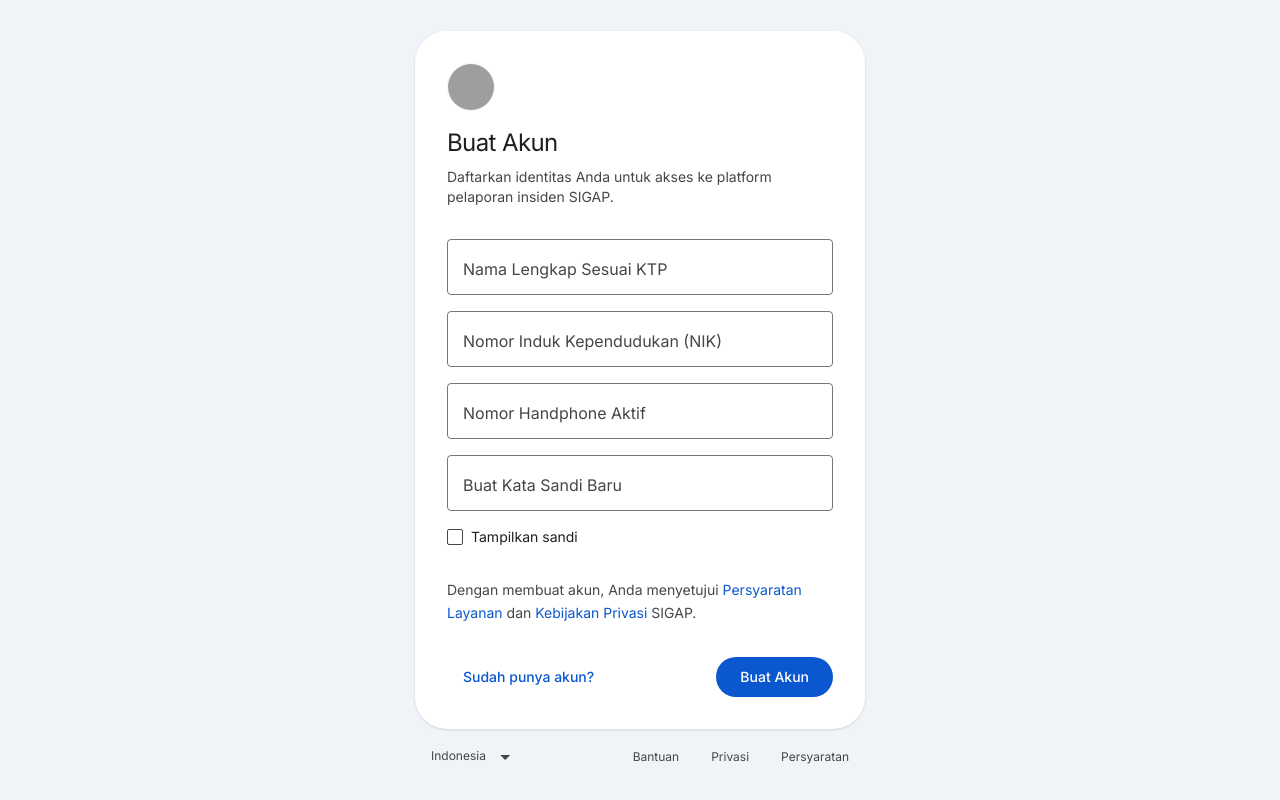
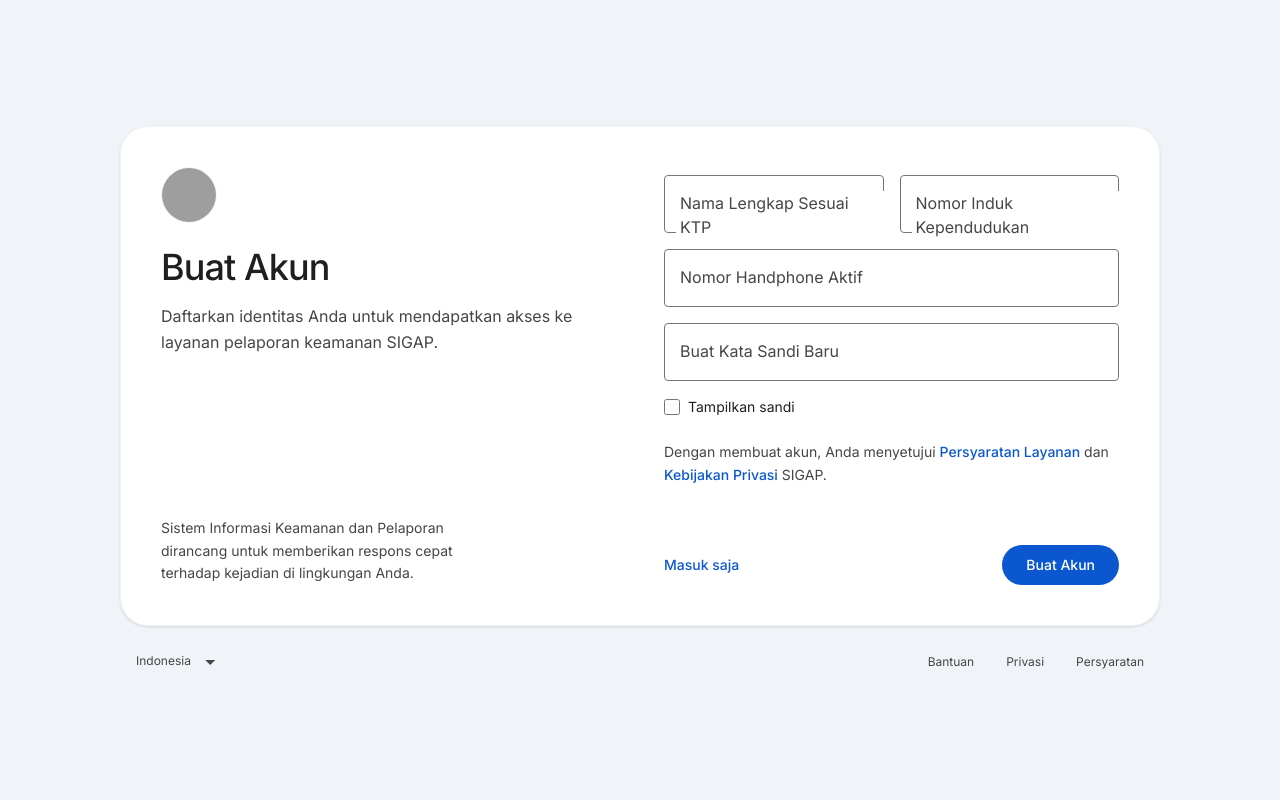
Before and after one commit to asraufmustamin/sigap-web, a Next.js app: page /warga/register in a window 1280 px wide. Built offline with nearby package versions, Linux system fonts and the light colour scheme; grey boxes are pictures that could not be loaded.

Commit message:
style: apply google two-column wide landscape layout to register page

```diff
--- a/src/app/warga/register/page.tsx
+++ b/src/app/warga/register/page.tsx
@@ -57,76 +57,94 @@
   };
 
   return (
-    <div className="flex-1 bg-[#f0f4f9] min-h-screen flex flex-col justify-center items-center p-4 font-body-md">
+    <div className="flex-1 bg-[#f0f4f9] min-h-screen flex flex-col justify-center items-center p-4 sm:p-8 font-body-md">
 
-      <div className="w-full max-w-[450px] bg-white rounded-[32px] flex flex-col overflow-hidden p-6 md:p-8 shadow-sm">
+      <div className="w-full max-w-[1040px] bg-white rounded-[28px] flex flex-col md:flex-row overflow-hidden min-h-[500px] p-8 sm:p-10 shadow-sm border border-gray-100">
 
-        {/* Branding */}
-        <div className="flex flex-col mb-6">
+        {/* Left Column: Branding */}
+        <div className="flex-1 flex flex-col md:pr-12 mb-10 md:mb-0">
           <img
             src="https://lh3.googleusercontent.com/aida-public/AB6AXuDVHjIZWBDuWlh7HjNLkZcS3Khwpgv70J3Mwr48vlFF5aOX_rFHRyEZv929t0TXE-YhzK_BdJ_WpAPVxkCmTc6hkJ_itPvu2nv6hg-FYmRCs3GA7dChRzALsUt2NCsMuoMDMcYoAPRGK7HJ8HkKvlTeFEb0xTHm00HqlXfXavkCHXx6JPzNBfDr_E0OQPlIuH2fbTn3fuEpH7VBF45bJ050jq0UxRi69ZyGtXA8uGqfgOkGRA86HCyndsQqoI7DboE_-zevswtiiblK"
             alt="SIGAP Logo"
-            className="w-12 h-12 rounded-full border border-gray-100 mb-4 object-cover"
+            className="w-14 h-14 rounded-full border border-gray-100 mb-6 object-cover"
           />
-          <h1 className="text-2xl text-[#1f1f1f] tracking-tight mb-2" style={{ fontFamily: 'var(--font-inter), sans-serif' }}>Buat Akun</h1>
-          <p className="text-sm text-[#444746]">
-            Daftarkan identitas Anda untuk akses ke platform pelaporan insiden SIGAP.
+          <h1 className="text-3xl md:text-4xl text-[#1f1f1f] tracking-tight mb-4 font-medium" style={{ fontFamily: 'var(--font-inter), sans-serif' }}>Buat Akun</h1>
+          <p className="text-base text-[#444746] mb-8 leading-relaxed">
+            Daftarkan identitas Anda untuk mendapatkan akses ke layanan pelaporan keamanan SIGAP.
           </p>
+
+          <div className="hidden md:block mt-auto text-sm text-[#444746] leading-relaxed max-w-[350px]">
+            Sistem Informasi Keamanan dan Pelaporan dirancang untuk memberikan respons cepat terhadap kejadian di lingkungan Anda.
+          </div>
         </div>
 
-        {/* Form */}
-        <div className="w-full flex flex-col pt-2">
+        {/* Right Column: Form */}
+        <div className="flex-1 w-full max-w-[450px] md:max-w-none md:ml-auto flex flex-col justify-between pt-2">
 
-          <form onSubmit={handleRegister} className="flex flex-col w-full">
+          <form onSubmit={handleRegister} className="flex flex-col w-full h-full">
 
             {errorMsg ? (
-              <div className="flex items-center gap-2 mb-6 text-[#d93025]">
-                <span className="material-symbols-outlined text-[20px]">error</span>
-                <span className="text-sm">{errorMsg}</span>
+              <div className="flex items-center gap-2 mb-6 p-3 bg-red-50 text-[#d93025] rounded-xl border border-red-100 text-sm">
+                <span className="material-symbols-outlined text-[18px]">error</span>
+                <span>{errorMsg}</span>
               </div>
             ) : null}
 
+            <div className="flex flex-col md:flex-row gap-4 mb-4">
               {/* Name Input */}
-            <div className="mb-4 relative">
+              <div className="relative flex-1">
                 <input
                   type="text"
-                className="peer w-full h-[56px] px-4 pt-4 pb-1 text-base text-[#1f1f1f] bg-transparent border border-[#747775] rounded-[4px] outline-none focus:border-2 focus:border-[#0b57d0] transition-colors"
+                  id="name"
+                  className="peer block w-full rounded-[4px] border border-[#747775] bg-transparent px-4 py-4 text-base text-[#1f1f1f] focus:border-2 focus:border-[#0b57d0] focus:px-[15px] focus:py-[15px] focus:outline-none appearance-none"
                   placeholder=" "
                   value={name}
                   onChange={(e) => setName(e.target.value)}
                   disabled={isLoading}
                 />
-              <label className="absolute left-4 top-[18px] text-[#444746] text-base pointer-events-none transition-all peer-focus:text-[12px] peer-focus:top-[8px] peer-focus:text-[#0b57d0] peer-[:not(:placeholder-shown)]:text-[12px] peer-[:not(:placeholder-shown)]:top-[8px]">
+                <label
+                  htmlFor="name"
+                  className="absolute left-3 top-4 z-10 origin-left -translate-y-7 scale-75 transform bg-white px-1 text-base text-[#444746] duration-200 peer-placeholder-shown:translate-y-0 peer-placeholder-shown:scale-100 peer-focus:-translate-y-7 peer-focus:scale-75 peer-focus:text-[#0b57d0] pointer-events-none"
+                >
                   Nama Lengkap Sesuai KTP
                 </label>
               </div>
 
               {/* NIK Input */}
-            <div className="mb-4 relative">
+              <div className="relative flex-1">
                 <input
                   type="text"
-                className="peer w-full h-[56px] px-4 pt-4 pb-1 text-base text-[#1f1f1f] bg-transparent border border-[#747775] rounded-[4px] outline-none focus:border-2 focus:border-[#0b57d0] transition-colors"
+                  id="nik"
+                  className="peer block w-full rounded-[4px] border border-[#747775] bg-transparent px-4 py-4 text-base text-[#1f1f1f] focus:border-2 focus:border-[#0b57d0] focus:px-[15px] focus:py-[15px] focus:outline-none appearance-none"
                   placeholder=" "
                   value={nik}
                   onChange={(e) => setNik(e.target.value.replace(/[^0-9]/g, '').substring(0, 16))}
                   disabled={isLoading}
                 />
-              <label className="absolute left-4 top-[18px] text-[#444746] text-base pointer-events-none transition-all peer-focus:text-[12px] peer-focus:top-[8px] peer-focus:text-[#0b57d0] peer-[:not(:placeholder-shown)]:text-[12px] peer-[:not(:placeholder-shown)]:top-[8px]">
-                Nomor Induk Kependudukan (NIK)
+                <label
+                  htmlFor="nik"
+                  className="absolute left-3 top-4 z-10 origin-left -translate-y-7 scale-75 transform bg-white px-1 text-base text-[#444746] duration-200 peer-placeholder-shown:translate-y-0 peer-placeholder-shown:scale-100 peer-focus:-translate-y-7 peer-focus:scale-75 peer-focus:text-[#0b57d0] pointer-events-none"
+                >
+                  Nomor Induk Kependudukan
                 </label>
+              </div>
             </div>
 
             {/* Phone Input */}
             <div className="mb-4 relative">
               <input
                 type="tel"
-                className="peer w-full h-[56px] px-4 pt-4 pb-1 text-base text-[#1f1f1f] bg-transparent border border-[#747775] rounded-[4px] outline-none focus:border-2 focus:border-[#0b57d0] transition-colors"
+                id="phone"
+                className="peer block w-full rounded-[4px] border border-[#747775] bg-transparent px-4 py-4 text-base text-[#1f1f1f] focus:border-2 focus:border-[#0b57d0] focus:px-[15px] focus:py-[15px] focus:outline-none appearance-none"
                 placeholder=" "
                 value={phone}
                 onChange={(e) => setPhone(e.target.value)}
                 disabled={isLoading}
               />
-              <label className="absolute left-4 top-[18px] text-[#444746] text-base pointer-events-none transition-all peer-focus:text-[12px] peer-focus:top-[8px] peer-focus:text-[#0b57d0] peer-[:not(:placeholder-shown)]:text-[12px] peer-[:not(:placeholder-shown)]:top-[8px]">
+              <label
+                htmlFor="phone"
+                className="absolute left-3 top-4 z-10 origin-left -translate-y-7 scale-75 transform bg-white px-1 text-base text-[#444746] duration-200 peer-placeholder-shown:translate-y-0 peer-placeholder-shown:scale-100 peer-focus:-translate-y-7 peer-focus:scale-75 peer-focus:text-[#0b57d0] pointer-events-none"
+              >
                 Nomor Handphone Aktif
               </label>
             </div>
@@ -135,34 +153,43 @@
             <div className="mb-2 relative">
               <input
                 type={showPassword ? "text" : "password"}
-                className="peer w-full h-[56px] px-4 pt-4 pb-1 text-base text-[#1f1f1f] bg-transparent border border-[#747775] rounded-[4px] outline-none focus:border-2 focus:border-[#0b57d0] transition-colors"
+                id="password"
+                className="peer block w-full rounded-[4px] border border-[#747775] bg-transparent px-4 py-4 text-base text-[#1f1f1f] focus:border-2 focus:border-[#0b57d0] focus:px-[15px] focus:py-[15px] focus:outline-none appearance-none"
                 placeholder=" "
                 value={password}
                 onChange={(e) => setPassword(e.target.value)}
                 disabled={isLoading}
               />
-              <label className="absolute left-4 top-[18px] text-[#444746] text-base pointer-events-none transition-all peer-focus:text-[12px] peer-focus:top-[8px] peer-focus:text-[#0b57d0] peer-[:not(:placeholder-shown)]:text-[12px] peer-[:not(:placeholder-shown)]:top-[8px]">
+              <label
+                htmlFor="password"
+                className="absolute left-3 top-4 z-10 origin-left -translate-y-7 scale-75 transform bg-white px-1 text-base text-[#444746] duration-200 peer-placeholder-shown:translate-y-0 peer-placeholder-shown:scale-100 peer-focus:-translate-y-7 peer-focus:scale-75 peer-focus:text-[#0b57d0] pointer-events-none"
+              >
                 Buat Kata Sandi Baru
               </label>
             </div>
 
-            <div className="flex items-center gap-2 mb-8 mt-2 cursor-pointer w-fit group" onClick={() => setShowPassword(!showPassword)}>
-              <div className={`w-4 h-4 rounded-[2px] border ${showPassword ? 'bg-[#0b57d0] border-[#0b57d0]' : 'border-[#444746]'} flex items-center justify-center transition-colors`}>
-                {showPassword && <span className="material-symbols-outlined text-white text-[14px]">check</span>}
-              </div>
-              <span className="text-sm text-[#1f1f1f] group-hover:text-[#0b57d0] transition-colors">Tampilkan sandi</span>
+            <div className="flex items-center gap-2 mb-6 mt-2 cursor-pointer w-fit group">
+              <input
+                type="checkbox"
+                id="show-password"
+                className="w-4 h-4 rounded-[2px] border-[#747775] text-[#0b57d0] focus:ring-[#0b57d0] cursor-pointer"
+                checked={showPassword}
+                onChange={() => setShowPassword(!showPassword)}
+                disabled={isLoading}
+              />
+              <label htmlFor="show-password" className="text-sm text-[#1f1f1f] cursor-pointer select-none">Tampilkan sandi</label>
             </div>
 
             <p className="text-sm text-[#444746] mb-8 leading-relaxed">
-              Dengan membuat akun, Anda menyetujui <a href="#" className="text-[#0b57d0] hover:underline">Persyaratan Layanan</a> dan <a href="#" className="text-[#0b57d0] hover:underline">Kebijakan Privasi</a> SIGAP.
+              Dengan membuat akun, Anda menyetujui <a href="#" className="text-[#0b57d0] hover:underline font-medium">Persyaratan Layanan</a> dan <a href="#" className="text-[#0b57d0] hover:underline font-medium">Kebijakan Privasi</a> SIGAP.
             </p>
 
             <div className="flex flex-col sm:flex-row sm:items-center justify-between gap-4 mt-auto">
               <Link
                 href="/warga/login"
-                className="text-[#0b57d0] font-medium text-sm px-4 py-2.5 rounded-full hover:bg-blue-50 transition-colors text-center"
+                className="text-[#0b57d0] font-medium text-sm hover:bg-blue-50 px-3 py-2 rounded-full -ml-3 transition-colors text-left"
               >
-                Sudah punya akun?
+                Masuk saja
               </Link>
               <button
                 type="submit"
@@ -181,7 +208,7 @@
         </div>
       </div>
 
-      <div className="w-full max-w-[450px] flex justify-between items-center mt-4 px-2 text-xs text-[#444746]">
+      <div className="w-full max-w-[1040px] flex justify-between items-center mt-6 px-2 text-xs text-[#444746]">
         <div>
           <span className="cursor-pointer hover:bg-gray-200 px-2 py-1 rounded">Indonesia <span className="material-symbols-outlined text-[12px] align-middle ml-1">arrow_drop_down</span></span>
         </div>
```
Lines whose indentation alone changed are shown as unchanged.
